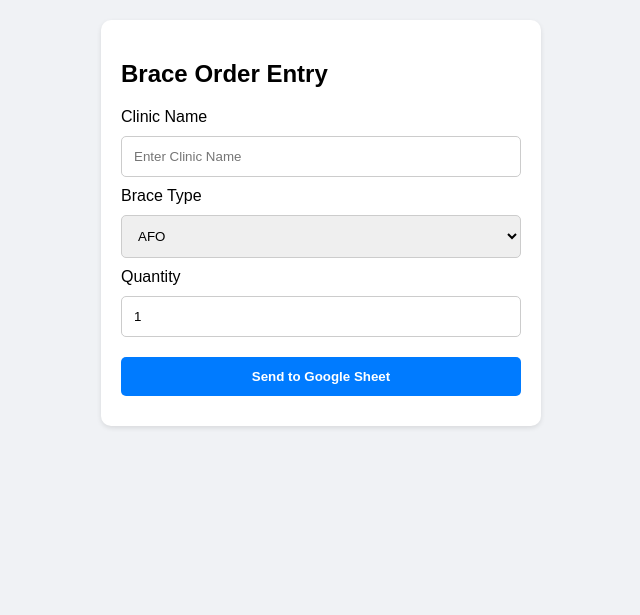
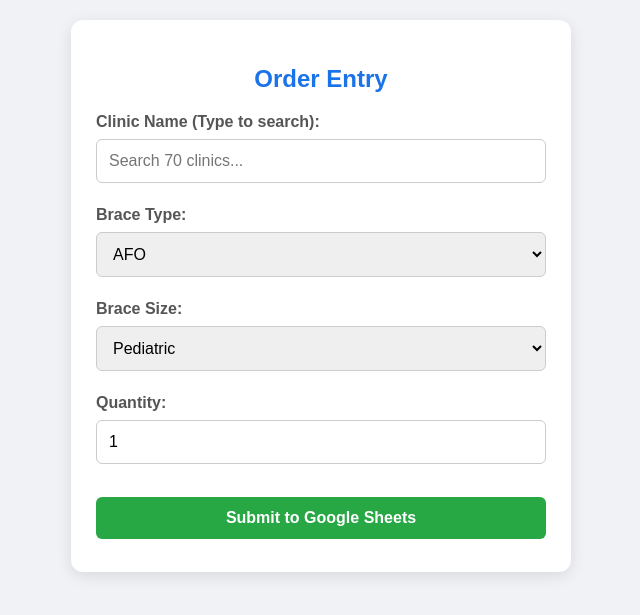
Before and after one commit to logistics-max/brace-flow, a Flask app: page / in a window 1280 px wide. Shown: the top 615 px of the page, without its empty margins (319-959 px from the left). Run offline with Flask 3, Linux system fonts and the light colour scheme.

Commit message:
Update index.html

```diff
--- a/templates/index.html
+++ b/templates/index.html
@@ -1,34 +1,122 @@
 <!DOCTYPE html>
 <html>
 <head>
-    <title>Brace Logistics Entry</title>
+    <title>Brace Logistics Portal</title>
     <meta name="viewport" content="width=device-width, initial-scale=1">
     <style>
         body { font-family: sans-serif; margin: 20px; background-color: #f0f2f5; }
-        .card { background: white; padding: 20px; border-radius: 10px; box-shadow: 0 2px 5px rgba(0,0,0,0.1); max-width: 400px; margin: auto; }
-        input, select, button { width: 100%; padding: 12px; margin: 10px 0; border-radius: 5px; border: 1px solid #ccc; box-sizing: border-box; }
-        button { background-color: #007bff; color: white; border: none; font-weight: bold; cursor: pointer; }
+        .card { background: white; padding: 25px; border-radius: 12px; box-shadow: 0 4px 15px rgba(0,0,0,0.1); max-width: 450px; margin: auto; }
+        h2 { color: #1a73e8; text-align: center; margin-bottom: 20px; }
+        label { font-weight: bold; display: block; margin-top: 15px; color: #555; }
+        input, select, button { width: 100%; padding: 12px; margin: 8px 0; border-radius: 6px; border: 1px solid #ccc; box-sizing: border-box; font-size: 16px; }
+        button { background-color: #28a745; color: white; border: none; font-weight: bold; cursor: pointer; margin-top: 25px; transition: 0.3s; }
+        button:hover { background-color: #218838; }
     </style>
 </head>
 <body>
     <div class="card">
-        <h2>Brace Order Entry</h2>
+        <h2>Order Entry</h2>
         <form action="/submit" method="POST">
-            <label>Clinic Name</label>
-            <input type="text" name="clinic_name" placeholder="Enter Clinic Name" required>
 
-            <label>Brace Type</label>
+            <label>Clinic Name (Type to search):</label>
+            <input list="clinics" name="clinic_name" placeholder="Search 70 clinics..." required>
+            <datalist id="clinics">
+                <option value="Abala/Mohammed Akle Memorial Hospital">
+                <option value="Abebech Gobena MCH Hospital">
+                <option value="Adama Referral Hospital">
+                <option value="Adare General Hospital/Busulo">
+                <option value="Addigrat Hospital">
+                <option value="Adigrat Hospital">
+                <option value="Adola Hospital">
+                <option value="Alert Comprehensive Hospital">
+                <option value="Ambo Hospital">
+                <option value="Arbaminch Physical Rehabilitation Center">
+                <option value="Asossa Hospital">
+                <option value="Assela Referral Hospital+PRC">
+                <option value="Bale Goba Hospital">
+                <option value="Black Lion Hospital">
+                <option value="Bona">
+                <option value="Bonga">
+                <option value="Bule Hora">
+                <option value="Chero Zonal Hospital">
+                <option value="CURE Hospital Addis Ababa">
+                <option value="Debark General Hospital">
+                <option value="Debere Birhane Referral Hospital+ DB University">
+                <option value="Debere umane Referral Hospital+ DB University">
+                <option value="Debre Markos Hospital">
+                <option value="Debre Tabor Hospital">
+                <option value="Deder Hospital">
+                <option value="Dembi Dollo">
+                <option value="Dessie Physical Rehabilitation Center">
+                <option value="Dessie Referral Hospital">
+                <option value="Dilla University Referral Hospital">
+                <option value="Dubti Referral Hospital">
+                <option value="Felege Hiwot Hospital Bahirdar">
+                <option value="Filtu General Hospital">
+                <option value="Finote Selam Hospital">
+                <option value="Gambela Referral Hospital">
+                <option value="Gelemso General Hospital">
+                <option value="Gimbi and Ayra">
+                <option value="Gode Hospital">
+                <option value="Gondar University Hospital">
+                <option value="Grartet Hospital Butajira">
+                <option value="Halaba Hospital">
+                <option value="Hawassa Referral Hospital">
+                <option value="Hiwot Fana Hospital Harrer">
+                <option value="Injibara Hospital">
+                <option value="Jimma University Hospital">
+                <option value="Jinka Hospital">
+                <option value="Karamara/Jigjiga Referral Hospital + PRC">
+                <option value="Kemise General Hospital">
+                <option value="Konso">
+                <option value="Lemlem Karl Hospital Maichew">
+                <option value="Mekelle Referral Hospital, Abi Adi, and General">
+                <option value="Metu Kari Referral Hospital">
+                <option value="Mizan Tepi University Teaching Hospital">
+                <option value="Moyale Hospital/Ginir">
+                <option value="Nekemt Referral Hospital">
+                <option value="Nigist Heleni Hospital Hossana">
+                <option value="Sabian General Hospital Dire Dawa Dill Chora">
+                <option value="Sawola General Hospital">
+                <option value="Selale Comprehensive Specialized Hospital">
+                <option value="Shambu">
+                <option value="Shashemene General Hospital">
+                <option value="St. Mary Hospital/Axum university hospital">
+                <option value="St. Paul Abet Hospital">
+                <option value="St. Peters Specialized Hospital">
+                <option value="Suhul Hospital">
+                <option value="Tirunesh Beijing General Hospital">
+                <option value="Woldiya Specialized Hospital">
+                <option value="Wolaita Sodo University Hospital/Sodo Christian">
+                <option value="Wolkite University Hospita">
+                <option value="Wolliso Hospital (old St. Luke)">
+                <option value="Worabe Comprehensive Specialized Hospital">
+                <option value="Yeka Kotebe Hospital/Zewditu">
+                <option value="Yirgalem Hospital">
+            </datalist>
+
+            <label>Brace Type:</label>
             <select name="brace_type">
-                <option>AFO</option>
-                <option>KAFO</option>
-                <option>Wrist Brace</option>
-                <option>Back Brace</option>
+                <option value="AFO">AFO</option>
+                <option value="KAFO">KAFO</option>
+                <option value="Wrist Brace">Wrist Brace</option>
+                <option value="Back Brace">Back Brace</option>
             </select>
 
-            <label>Quantity</label>
-            <input type="number" name="quantity" value="1" required>
+            <label>Brace Size:</label>
+            <select name="brace_size">
+                <option value="Pediatric">Pediatric</option>
+                <option value="Small">Small</option>
+                <option value="Medium">Medium</option>
+                <option value="Large">Large</option>
+                <option value="X-Large">X-Large</option>
+                <option value="Custom">Custom Size</option>
+            </select>
 
-            <button type="submit">Send to Google Sheet</button>
+            <label>Quantity:</label>
+            <input type="number" name="quantity" value="1" min="1" required>
+
+            <button type="submit">Submit to Google Sheets</button>
         </form>
     </div>
 </body>
```
